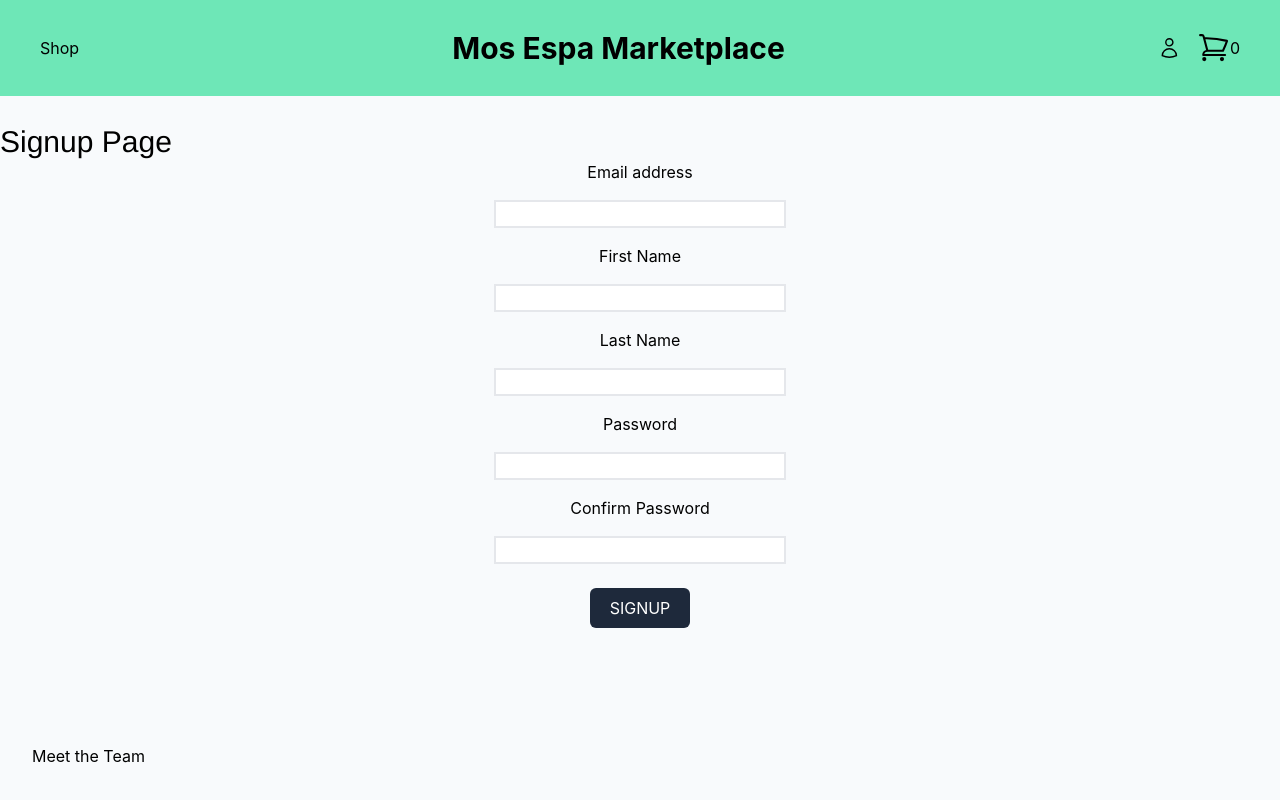
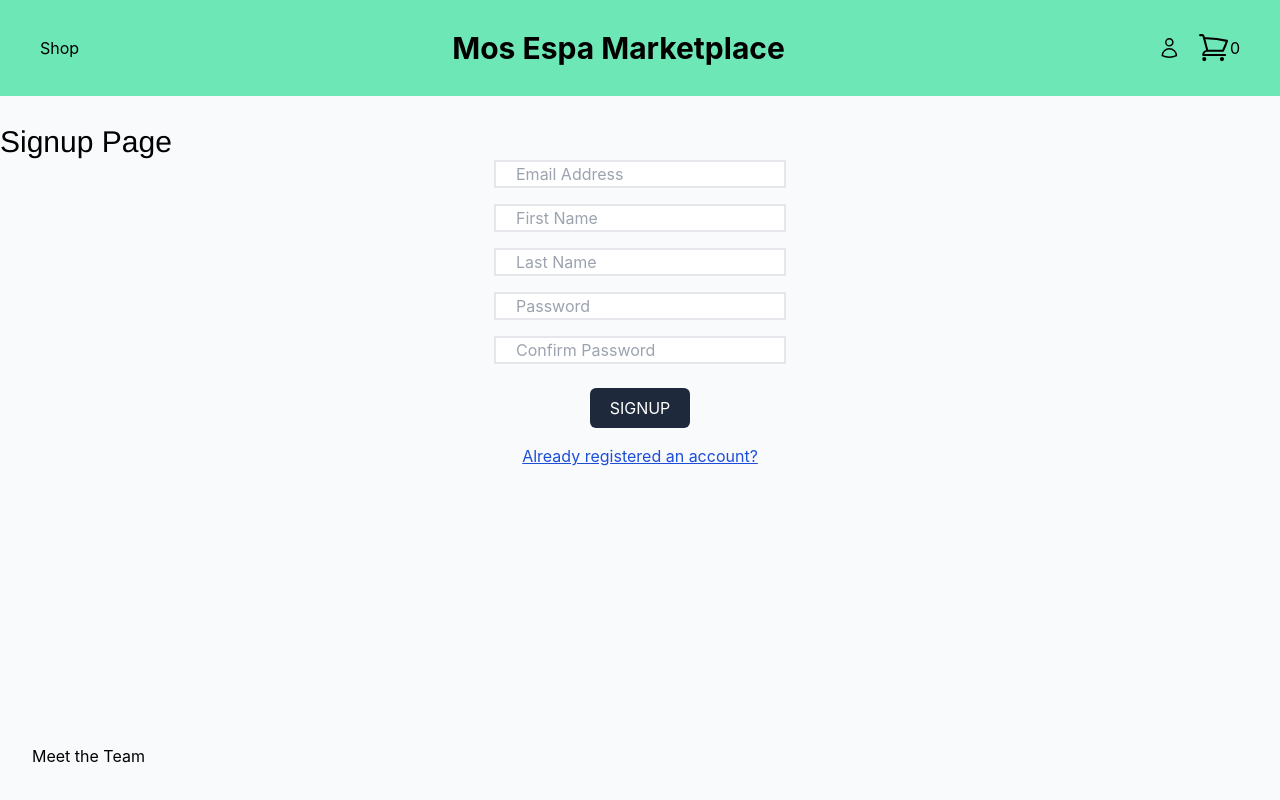
Before and after one commit to rysllvn/starmax-fe, a React (Create React App) app: page /signup in a window 1280 px wide. Built offline with nearby package versions, Linux system fonts and the light colour scheme.

Commit message:
fixes to signup page

```diff
--- a/src/App.tsx
+++ b/src/App.tsx
@@ -14,6 +14,7 @@ import CartPage from './pages/CartPage';
 
 import { AuthContext, CartContext, DispatchContext } from './utilities/Contexts';
 import { initialState, reducer } from './utilities/AppReducer';
+import LoginPage from './pages/LoginPage';
 
 function App() {
   const [state, dispatch] = useReducer(reducer, initialState);
@@ -27,6 +28,7 @@ function App() {
                 <Route index element={<HomePage />} />
                 <Route path="team" element={<TeamPage />} />
                 <Route path="/signup" element = {<SignUpPage/>} />
+                <Route path="/login" element = {<LoginPage/>} />
                 <Route path="/shipping" element={<ShippingPage />} />
                 <Route path="/cart" element={<CartPage />} />
                 <Route path="/purchase_history" element={<PurchaseHistoryPage />} />
--- a/src/pages/SignUpPage.tsx
+++ b/src/pages/SignUpPage.tsx
@@ -1,4 +1,5 @@
 import React, { useState } from "react"
+import { Link } from "react-router-dom";
 
 
 export default function SignUpPage() {
@@ -53,17 +54,19 @@ export default function SignUpPage() {
         <>
             <h1 className="text-3xl">Signup Page</h1>
             <form className="flex flex-col items-center gap-4" onSubmit={handleSubmit}>
-               <label className="px-5" htmlFor ="email"> Email address</label>
-               <input className="border-solid border-2 px-5" type ="text"id ="email"name="email" value={email} onChange={(e) => handleEmail(e)}/>
-               <label className="px-5" htmlFor="given_name"> First Name</label>
-               <input className="border-solid border-2 px-5" type ="text"id ="given_name"name="given_name"value={givenName} onChange={(e) => handleGivenName(e)}/>
-               <label className="px-5" htmlFor="surname"> Last Name</label>
-               <input className="border-solid border-2 px-5" type ="text"id ="surname"name="surname"value={surName} onChange={(e) => handleSurName(e)}/>
-               <label className="px-5" htmlFor="password1"> Password</label>
-               <input className="border-solid border-2 px-5" type ="password"id ="password1"name="password1"value={password1} onChange={(e) => handlePassword1(e)}/>
-               <label className="px-5" htmlFor="password2"> Confirm Password</label>
-               <input className="border-solid border-2 px-5" type ="password"id ="password2"name="password2"value={password2} onChange={(e) => handlePassword2(e)}/>
+
+               <input className="border-solid border-2 px-5" type ="text"id ="email"name="email" placeholder="Email Address" pattern="[a-z0-9._%+-]+@[a-z0-9.-]+\.[a-z]{2,}$" value={email} onChange={(e) => handleEmail(e)}/>
+
+               <input className="border-solid border-2 px-5" type ="text"id ="given_name"name="given_name" placeholder="First Name" value={givenName} onChange={(e) => handleGivenName(e)}/>
+
+               <input className="border-solid border-2 px-5" type ="text"id ="surname"name="surname" placeholder="Last Name" value={surName} onChange={(e) => handleSurName(e)}/>
+
+               <input className="border-solid border-2 px-5" type ="password"id ="password1"name="password1" pattern="(?=.*\d)(?=.*[a-z])(?=.*[A-Z]).{8,}"
+               title="Must contain at least one  number and one uppercase and lowercase letter, and at least 8 or more characters" placeholder="Password" value={password1} onChange={(e) => handlePassword1(e)}/>
+
+               <input className="border-solid border-2 px-5" type ="password"id ="password2"name="password2" placeholder="Confirm Password" value={password2} onChange={(e) => handlePassword2(e)}/>
                <button className="bg-slate-800 rounded-md text-white mt-2 px-5 py-2 ease-out duration-300 hover:scale-125">SIGNUP</button>
+               <Link to={"/login"} className="text-blue-700 underline">Already registered an account?</Link>
 
 
 
```
